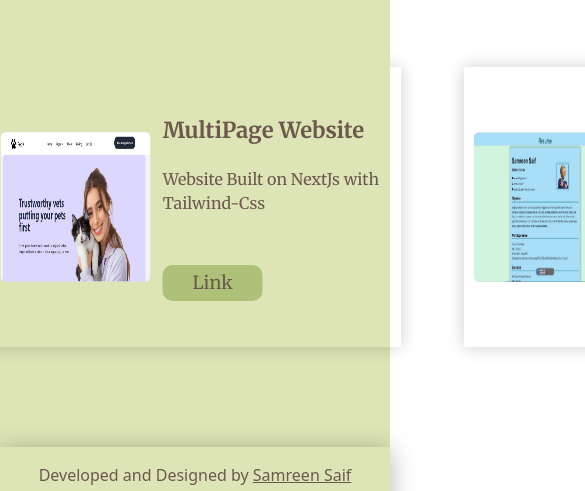
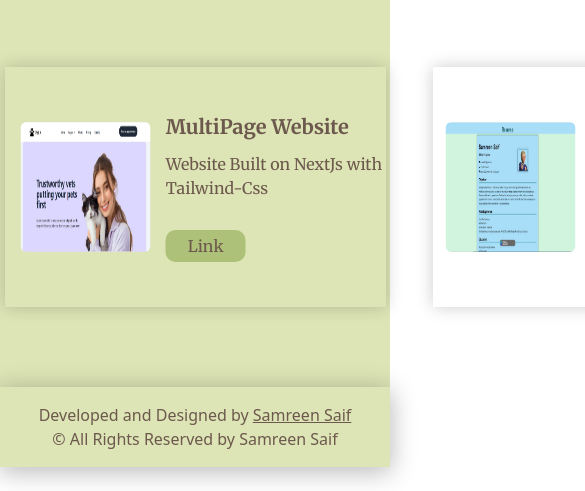
Before and after one commit to samreensaif/Portfolio-Nextjs-Css, a Next.js app: page /projects in a window 390 px wide. Shown: the part 967-1458 px from the top of the page, 585 px wide, since content can reach past the window. After the commit the page ends 1434 px from the top, so only its background shows below. Built offline with nearby package versions, Linux system fonts and the light colour scheme; a web font is replaced by a local one.

Commit message:
update css

```diff
--- a/src/app/about/About.module.css
+++ b/src/app/about/About.module.css
@@ -108,7 +108,7 @@
         background-color: #dde5b6;
         display:flex;
         flex-direction: column;
-        padding-top: 450px;
+        padding-top: 400px;
         padding-left: 20px;
         padding-right: 20px;
 
--- a/src/app/about/page.tsx
+++ b/src/app/about/page.tsx
@@ -26,10 +26,6 @@
       once: true, // Whether animation should happen only once - while scrolling down
     });
   }, []);
-
-
-
-
   return (
     <div>
       <div className={style.about}>
--- a/src/app/projects/Projects.module.css
+++ b/src/app/projects/Projects.module.css
@@ -47,6 +47,7 @@
         align-items: center;
         overflow: hidden;
         border-radius: 10px;
+
 
     }
     .cardImg{
@@ -110,13 +111,50 @@
     @media (max-width: 768px) {
 
 
-        .board{
-            position: relative;
-            z-index: -100;
-        }
+          .embla__container {
 
-        .embla{
-            position: relative;
-            z-index: -100;
-        }
+            padding-bottom:80px;
+
+          }
+          .embla__slide {
+
+              padding-top:20px;
+              padding-bottom:20px;
+              margin-right: 2.9375rem;
+          }
+
+          .imgDiv{
+
+              width:280px;
+              height:200px;
+
+          }
+          .cardImg{
+              width:130px;
+              height:130px;
+
+          }
+
+          .cardText{
+
+              gap:10px;
+          }
+
+          .cardText h1{
+              font-size:20px;
+
+          }
+
+          .cardText button{
+              width: 80px;
+              height:32px;
+
+              font-size: 16px;
+
+              padding:0 18px;
+
+              margin-top:20px;
+
+              }
+
     }
--- a/src/components/hero-section/Herosection.module.css
+++ b/src/components/hero-section/Herosection.module.css
@@ -90,6 +90,12 @@
 
         margin-bottom:20px;
     }
+    .color{
+
+        font-size:2.5rem ;
+
+
+    }
 
 
     .hero p{
```
